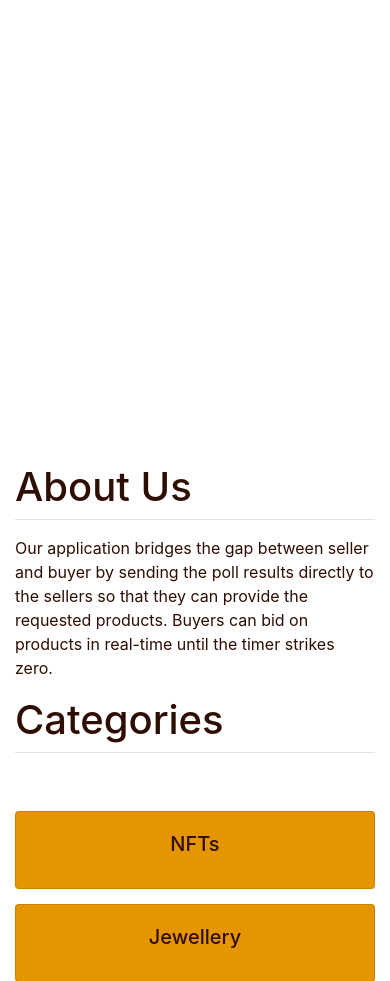
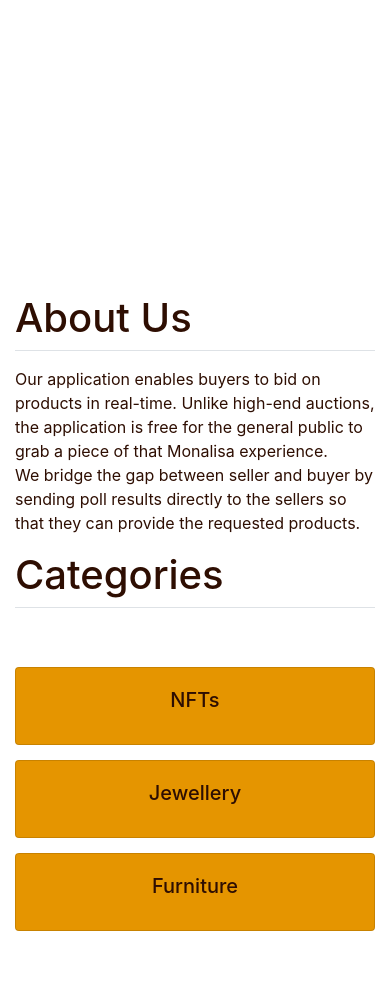
Before and after one commit to Martin023/peaky-bidders, a Flask app: page / in a window 390 px wide. Shown: the part 925-1906 px from the top of the page. Run offline with Flask 2, Linux system fonts and the light colour scheme; some libraries are stand-ins or nearby versions.

Commit message:
add about us

```diff
--- a/app/__init__.py
+++ b/app/__init__.py
@@ -10,7 +10,7 @@ app.config['SECRET_KEY'] = 'ed96823c766c274dc3bd19e0'
 app.config['UPLOADED_PHOTOS_DEST'] = 'app/static/photos'
 bcrypt = Bcrypt(app)
 login_manager = LoginManager(app)
-login_manager.login_view = "login_page"
+login_manager.login_view = "login"
 login_manager.login_message_category = "info"
 
 bootstrap = Bootstrap(app)
--- a/app/templates/admin.html
+++ b/app/templates/admin.html
@@ -49,6 +49,8 @@
                 <h2>{{item.name}}</h2> </div>
                 <div class="card-body">
                     <h5>{{item.category}} </h5>
+                    <p>Price Estimate: {{item.price}} </p>
+                    <p>{{item.description}} </p>
                 </div>
             </div>
         </div>
--- a/app/templates/index.html
+++ b/app/templates/index.html
@@ -34,7 +34,7 @@
               </div>
           </div>
           <div class="carousel-item">
-            <img  src="https://images.unsplash.com/photo-1578301978018-3005759f48f7?ixlib=rb-1.2.1&ixid=MnwxMjA3fDB8MHxzZWFyY2h8Mzl8fGFydHxlbnwwfHwwfHw%3D&auto=format&fit=crop&w=500&q=60" alt="Third slide">
+            <img  src="https://images.unsplash.com/photo-1573407613054-1765da91bab2?crop=entropy&cs=tinysrgb&fm=jpg&ixlib=rb-1.2.1&q=60&raw_url=true&ixid=MnwxMjA3fDB8MHxzZWFyY2h8Mjl8fGNhbnZhcyUyMGFydHxlbnwwfHwwfHw%3D&auto=format&fit=crop&w=500" alt="Third slide">
             <div class="carousel-caption d-none d-md-block">
               <div id="title" class="card">
                 <div class="card-body">
@@ -61,7 +61,7 @@
     <section>
       <div class="container pb-5">
         <div class="row">
-            <div class="col-md-5 poll" style="margin-top:5vh;height:50vh">
+            <div class="col-md-5 poll" style="margin-top:5vh;height:30vh">
                 <script type="text/javascript">
                     (function(d,s,id,u){
                       if (d.getElementById(id)) return;
@@ -76,7 +76,7 @@
             <div class="col-md-7" style="margin-top: 5vh;">
                 <h1>About Us</h1>
                 <div class="border-top pt-3">
-                <p>Our application bridges the gap between seller and buyer by sending the poll results directly to the sellers so that they can provide the requested products. Buyers can bid on products in real-time until the timer strikes zero.   </p></div>
+                <p>Our application enables buyers to bid on products in real-time. Unlike high-end auctions, the application is free for the general public to grab a piece of that Monalisa experience. <br> We bridge the gap between seller and buyer by sending poll results directly to the sellers so that they can provide the requested products.   </p></div>
 
 
 
```
